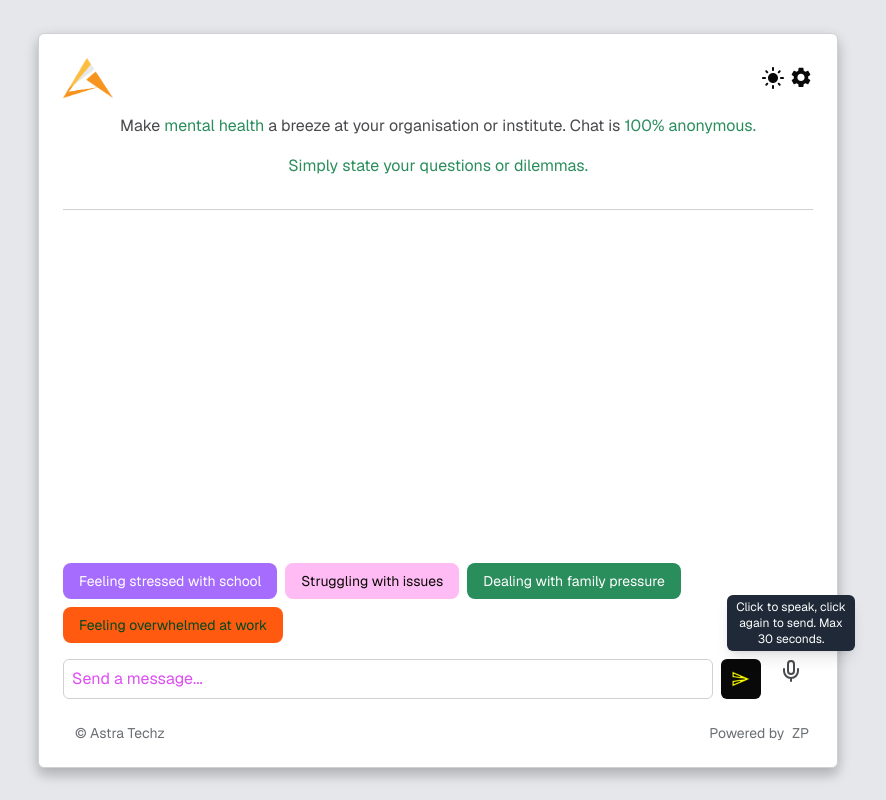
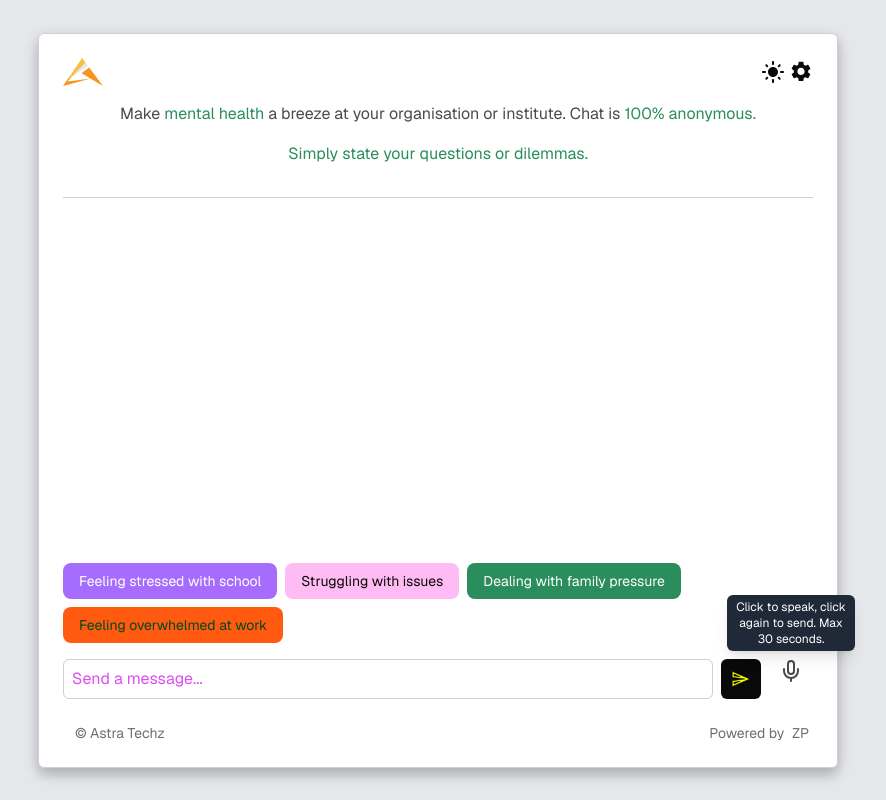
Before and after one commit to engagepy/ai_multimodal_webapp, a Next.js app: page / in a window 1280 px wide. Shown: the whole page, without its empty margins (202-1088 px from the left). Built offline with nearby package versions, Linux system fonts and the light colour scheme.

Commit message:
logo resizing

```diff
--- a/app/page.tsx
+++ b/app/page.tsx
@@ -168,15 +168,21 @@ export default function Home() {
         <section className="chatbot-section flex flex-col origin:w-[800px] w-full origin:h-[735px] h-full rounded-md p-2 md:p-6">
           <div className="chatbot-header pb-6">
             <div className="flex justify-between">
+
             <div className="flex items-center gap-2">
+              <Link href="https://astratechz.com" target="_blank" rel="noopener noreferrer" passHref>
+
                   <Image
                     src="/atz_logo.png"
-                  className="w-18 h-8 md:w-25 md:h-10"
-                  width="50"
-                  height="100"
+                    className="w-10 h-4 sm:w-15 sm:h-5 md:w-25 md:h-7"
+                    width="40"
+                    height="40"
                     alt="Logo"
                   />
+
+              </Link>
             </div>
+
               <div className="flex gap-1">
                 <ThemeButton />
                 <button onClick={() => setConfigureOpen(true)}>
```
Lines whose indentation alone changed are shown as unchanged.
